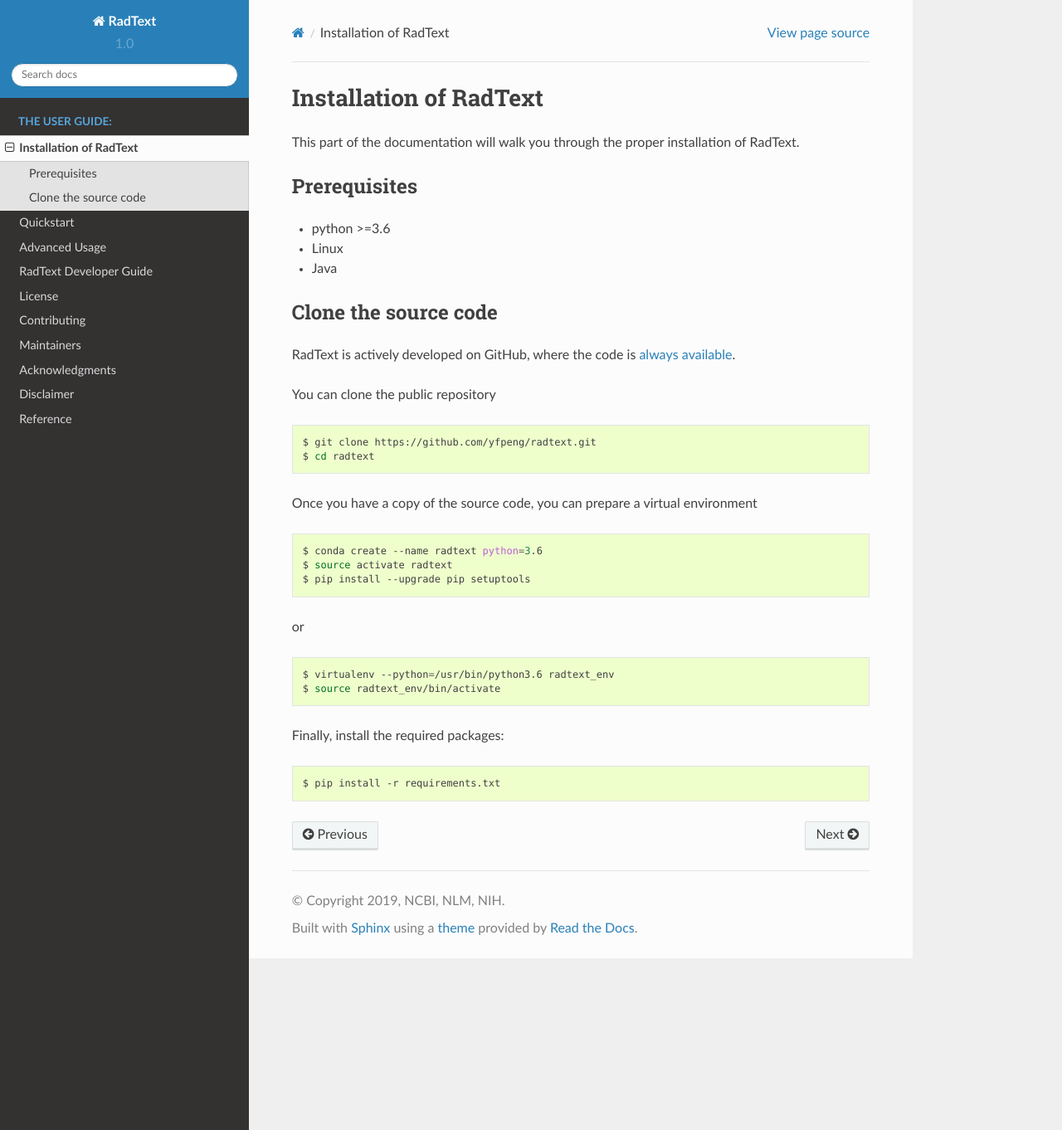
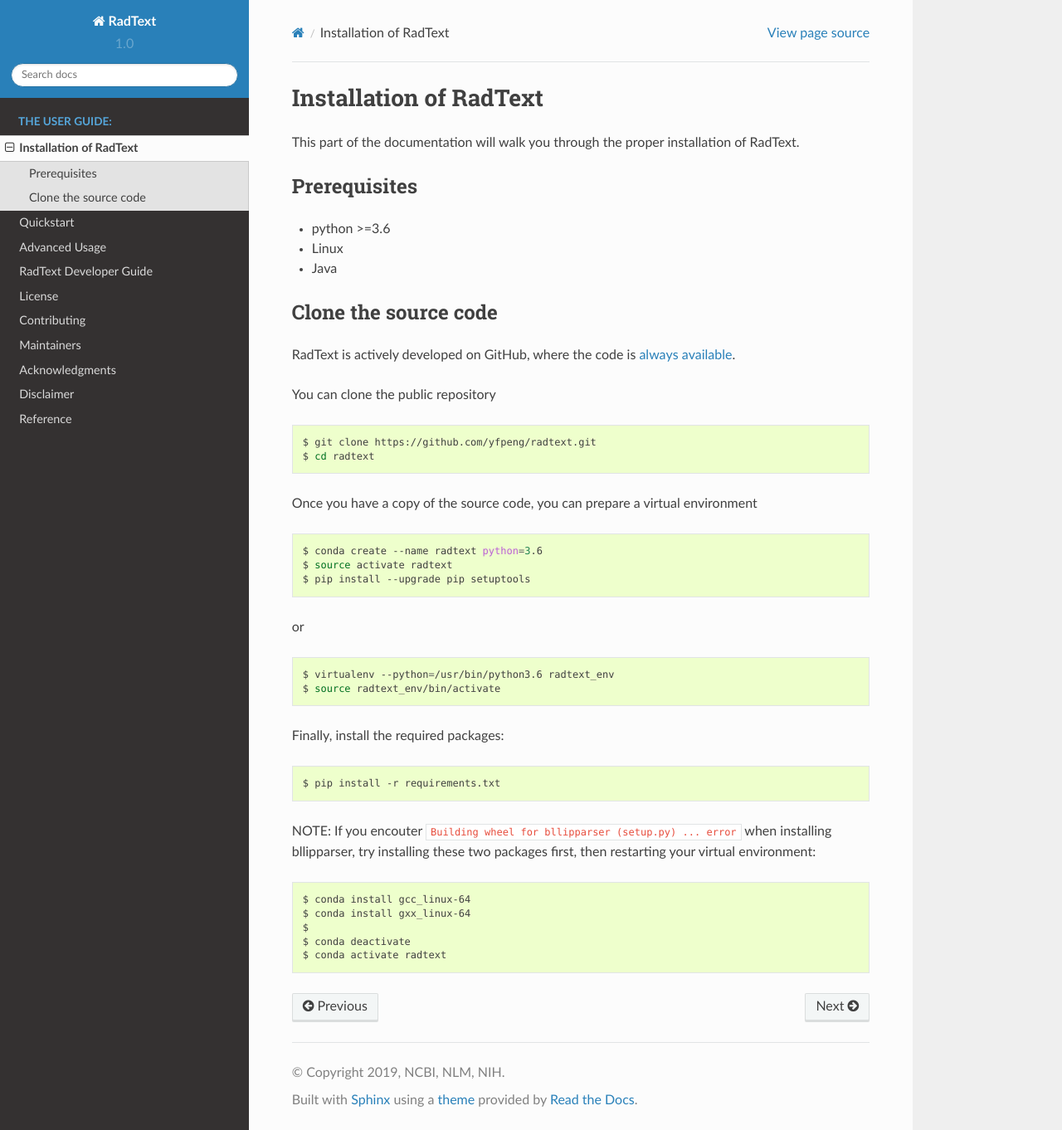
Before and after one commit to bionlplab/radtext, a Sphinx documentation site: the page built from docs/installation.md, in a window 1280 px wide and 1362 px high. Shown: the whole window at 83% size. Built offline with Sphinx 7.4.7 and the Read the Docs theme 2.0.0, drawn with Linux system fonts in a browser that asks for light colours.

Commit message:
update user guide

````diff
--- a/docs/installation.md
+++ b/docs/installation.md
@@ -39,3 +39,13 @@
 ```bash
 $ pip install -r requirements.txt
 ```
+
+NOTE: If you encouter `Building wheel for bllipparser (setup.py) ... error` when installing bllipparser, try installing these two packages first, then restarting your virtual environment:
+
+```bash
+$ conda install gcc_linux-64
+$ conda install gxx_linux-64
+$
+$ conda deactivate
+$ conda activate radtext
+```
````
Also changed, not shown: docs/user_guide.md (+1 -1 lines).
